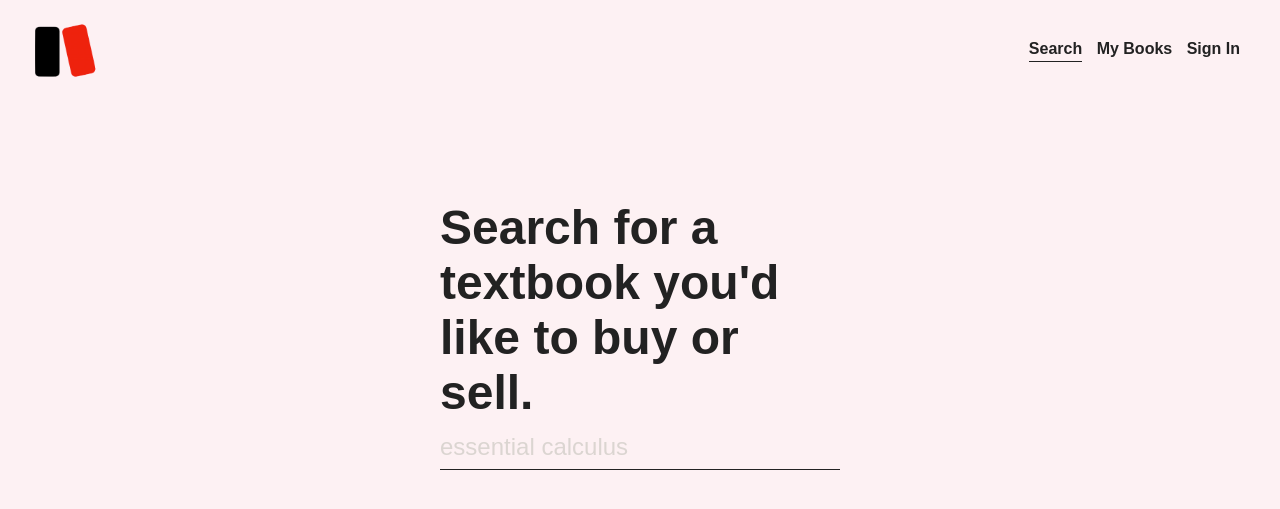
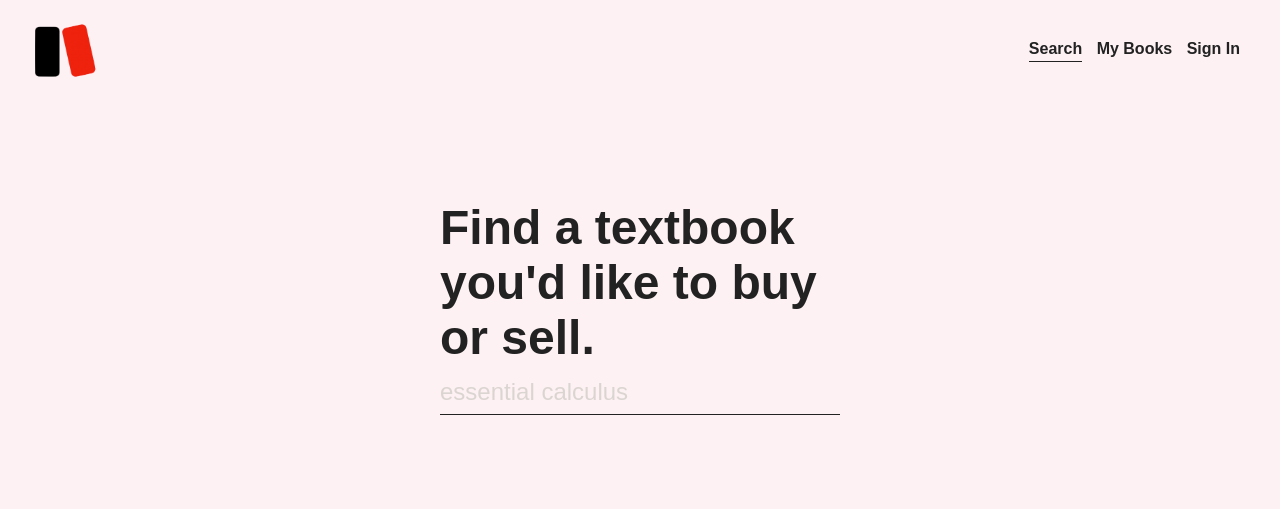
Before and after one commit to davidhkang/TextTrade, a PHP site: page / in a window 1280 px wide. Shown: the top 509 px of the page. Run offline with PHP 8.4, Linux system fonts and the light colour scheme; some web fonts are replaced.

Commit message:
changed home text

```diff
--- a/index.php
+++ b/index.php
@@ -54,7 +54,7 @@
 	<div class="home-main">
 
 		<div class="search-bar">
-			<h1>Search for a textbook you'd like to buy or sell.</h1>
+			<h1>Find a textbook you'd like to buy or sell.</h1>
 			<form id="search-form" >
 				<input id="searched-book" type="text" placeholder="essential calculus" onclick="">
 			</form>
```
